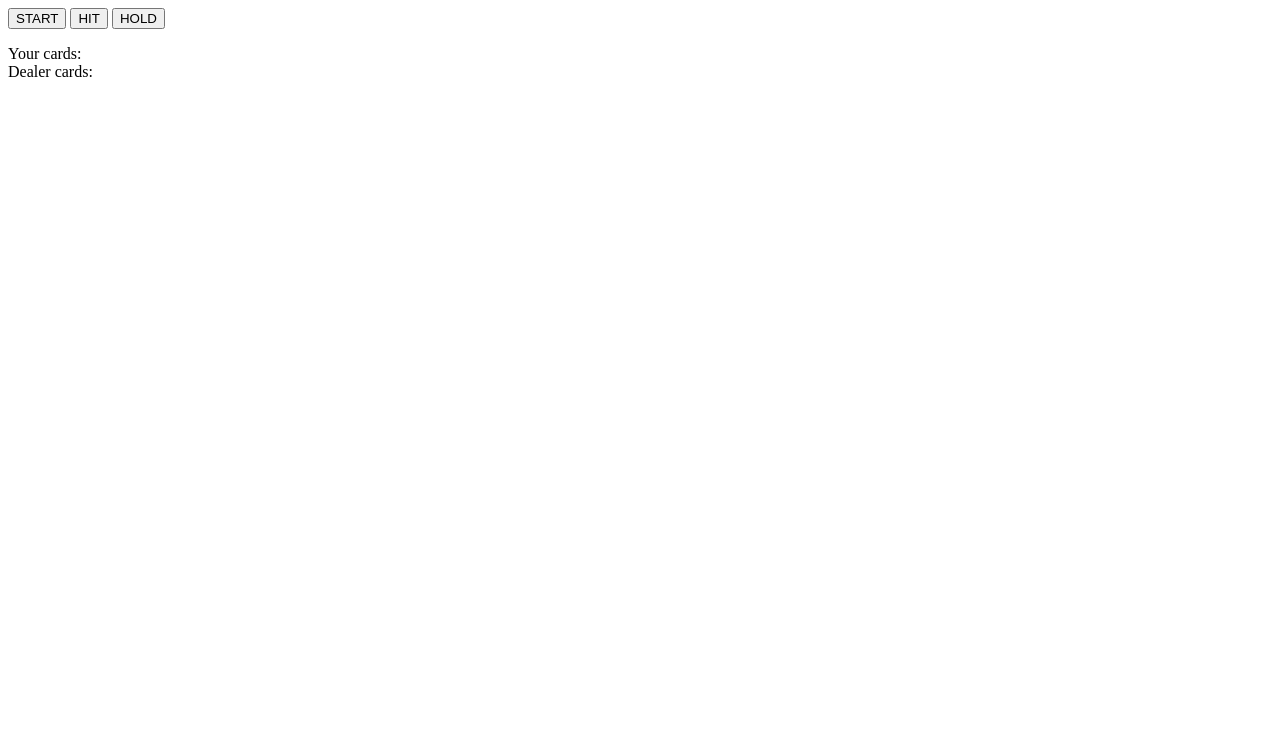
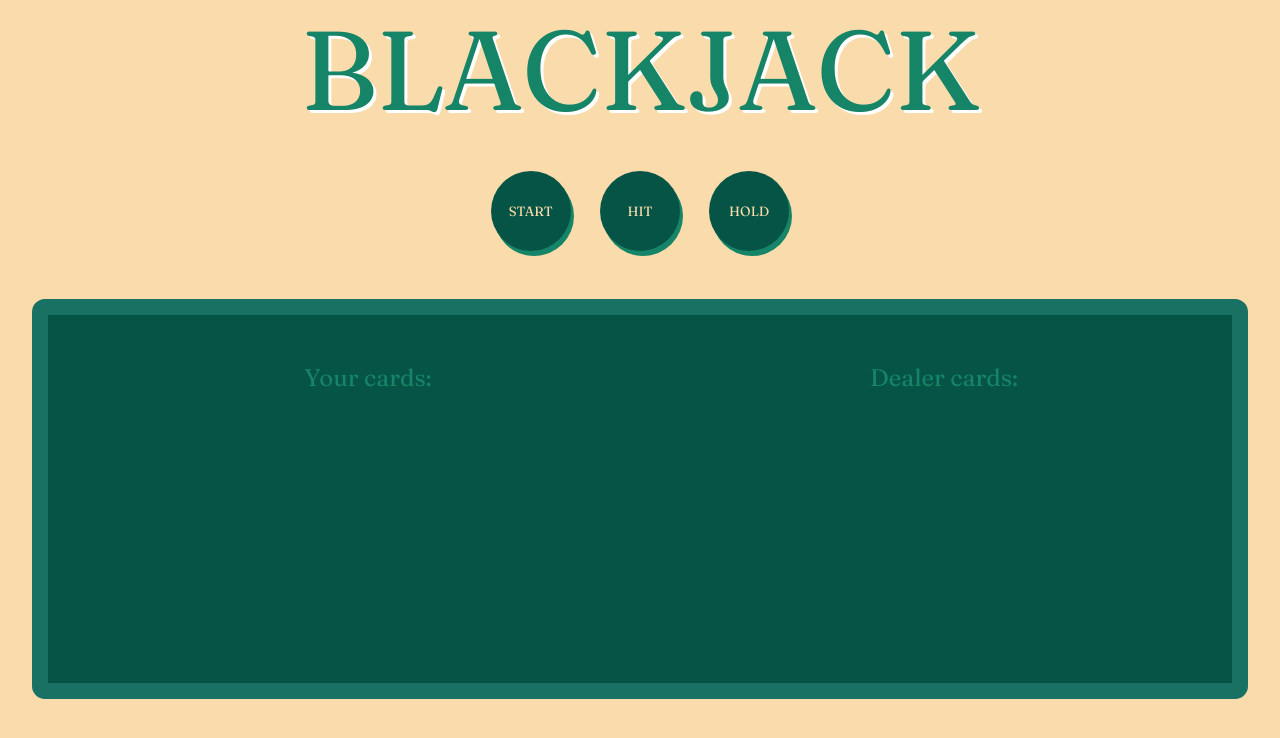
Before and after one commit to chevtong/play-around, a PHP site: page / in a window 1280 px wide. Shown: the top 738 px of the page. Run offline with PHP 8.4, Linux system fonts and the light colour scheme.

Commit message:
Add styling

```diff
--- a/Starter-packs/3.Blackjack/classes/user.php
+++ b/Starter-packs/3.Blackjack/classes/user.php
@@ -29,16 +29,6 @@ class User extends Blackjack
             $this->blackJackAnnounce = "User BlackJack";
         }
     }
-    public function cardDisplay()
-    {
-    //    if ($this->cardArray == 1){
-    //         $this->cardImg = "<img src='./img/' alt=''>";
-    //    }
-            foreach($this->cardArray as $card){
-                return $card;
-                //"<img src='{$card}./img/' alt=''>";
-            }
-    }
 }
 
 
--- a/Starter-packs/3.Blackjack/index.php
+++ b/Starter-packs/3.Blackjack/index.php
@@ -102,21 +102,15 @@ if (!empty($_POST["userDecision"])){
             echo "ERROR";
     }
 
-    echo '<h2>$computer</h2>';
-    echo "<pre>";
-    var_dump($computer);
-    echo "</pre>";
-    echo '<h2>$player</h2>';
-    echo "<pre>";
-    var_dump($player);
-    echo "</pre>";
+    // echo '<h2>$computer</h2>';
+    // echo "<pre>";
+    // var_dump($computer);
+    // echo "</pre>";
+    // echo '<h2>$player</h2>';
+    // echo "<pre>";
+    // var_dump($player);
+    // echo "</pre>";
 }
-
-
-
-
-
-
 
 //session_destroy();
 
--- /dev/null
+++ b/Starter-packs/3.Blackjack/style.css
@@ -0,0 +1,74 @@
+@import url('https://fonts.googleapis.com/css2?family=Fraunces&display=swap');
+*{
+    padding: 0;
+    margin: 0;
+    box-sizing: border-box;
+}
+
+body{
+    background-color: #fadcac;
+    color: #158467;
+    font-family: 'Fraunces', serif;
+}
+
+button{
+    border: none;
+    outline: none;
+    background-color: #065446;
+    font-family: 'Fraunces', serif;
+    color: #fadcac;
+    width: 5rem;
+    height: 5rem;
+    border-radius: 50%;
+    box-shadow: 3px 5px #158467;
+    margin: 0 .8rem;
+
+}
+button:disabled{
+    opacity: .5;
+}
+
+img{
+    width: 6rem;
+    margin: 0.5rem;
+}
+
+h1{
+    font-size: 7rem;
+    font-weight: bold;
+    text-align: center;
+    text-shadow: 3px 3px white;
+    text-transform: uppercase;
+}
+h4{
+    font-size: 2rem;
+    text-align: center;
+    text-shadow: 1px 1px #197163;
+    margin: 1rem;
+}
+p{
+    font-size: 1.5rem;
+}
+
+
+.btn-area {
+    width: 50%;
+    margin: auto;
+    display: flex;
+    justify-content: space-evenly;
+    padding: 2rem;
+}
+
+.card-table{
+    display: grid;
+    grid-template-columns: 50% 50%;
+    grid-gap: 2rem;
+    justify-items: center;
+    padding: 3rem;
+    background-color: #065446;
+    height: 400px;
+    width: 95%;
+    margin: auto;
+    border: 1rem solid #197163;
+    border-radius: 13px;
+}
--- a/Starter-packs/3.Blackjack/view.php
+++ b/Starter-packs/3.Blackjack/view.php
@@ -4,18 +4,18 @@
     <meta charset="UTF-8">
     <meta name="viewport" content="width=device-width, initial-scale=1.0">
     <title>Casino royale - Blackjack</title>
+    <link rel="stylesheet" href="style.css">
 
-    <style>
-    img{
-        width: 6rem;
-    }
-    </style>
 </head>
 <body>
 
+<h1>Blackjack</h1>
 
 
+<div class="btn-area">
     <form action="" method="post">
+
+    <!-- //TODO: user blackjack -> restart btn not come up , modify display msg -->
 
         <?php if (empty($_POST["userDecision"])){ // display the START button if $post is empty
             echo "<button name='userDecision' value='start'>START</button>";
@@ -34,55 +34,32 @@
             echo "disabled"; } //set disable to HOLD if result is out?>>HOLD</button>
 
     </form>
+</div>
+
+<!-- display compare result -->
+<h4><?php if(!empty($player->result)) {?>
+ <?php echo $player->result;} ?>
+</h4>
 
 <!-- display if computer/player get blackjack -->
-<p><?php if(!empty($player->blackJackAnnounce)) {echo $player->blackJackAnnounce;}?></p>
+<?php if(!empty($player->blackJackAnnounce)) {?>
+    <h4> <?php echo $player->blackJackAnnounce;}?></h4>
 
-<!-- display player cards -->
-<p><?php if(!empty($player->cardArray)) { ?>
-
-    <span> Your Cards: </span>
-
-    <?php foreach ($player->cardArray as $card) {echo $card . " ";}
-}?></p>
-
-<!-- display player totalValue -->
-<p><?php if(!empty($player->totalValueUser)) { ?>
-
-    <span> Your Cards' Total Value: </span>
-
-<?php echo $player->totalValueUser; }?></p>
-
-<!-- display compare result -->
-<p><?php if(!empty($player->result)) {echo $player->result;}?></p>
-
-<!-- display computer cards when result come up -->
-<p><?php if(!empty($player->result)) { ?>
-
-    <span> Computer Cards: </span>
-
-<?php foreach ($computer->cardArray as $card) {echo $card . " ";}
-}?></p>
-
-<!-- display computer totalValue when result come up -->
-<p><?php if(!empty($player->result)) {?>
-
-    <span>Dealer Cards' Total Value: </span>
-
-<?php echo $computer->totalValueComputer;}?>
-</p>
-
+<div class="card-table">
     <!-- display player cards img -->
-<div>Your cards: <?php if(!empty($player->cardArray)){
+    <div>
+        <p>Your cards: </p>
+        <?php if(!empty($player->cardArray)){
         foreach ($player->cardArray as $card) {
             echo "<img src='./img/{$card}.jpg' alt='{$card}'>";
         }}?>
     </div>
 
-<!-- display computer cards img, first show the back of the card-->
+    <!--TODO: display computer cards img, first show the back of the card-->
     <!-- show the value of cards when the $player->result is out -->
-<div>Dealer cards: <?php
-    if (!empty($computer->cardArray) && !empty($player->result)){
+    <div>
+        <p>Dealer cards:</p>
+        <?php if (!empty($computer->cardArray) && !empty($player->result)){
             foreach ($computer->cardArray as $card) {
                 echo "<img src='./img/{$card}.jpg' alt='{$card}'>";
             }
@@ -90,8 +67,36 @@
             foreach ($computer->cardArray as $card) {
                 echo "<img src='./img/cardback.jpg' alt='cardback'>";
             }
+
         }?>
     </div>
+
+    <div class="player-cards">
+        <!-- display player totalValue -->
+        <p><?php if(!empty($player->totalValueUser)) { ?>
+
+            <span> Your Cards' Total Value: </span>
+
+        <?php echo $player->totalValueUser; }?></p>
+    </div>
+
+    <!-- display computer totalValue when result come up -->
+    <div class="computer-card">
+        <p><?php if(!empty($player->result)) {?>
+
+            <span>Dealer Cards' Total Value: </span>
+
+        <?php echo $computer->totalValueComputer;}?>
+        </p>
+    </div>
+
+</div>
+
+
+
+
+
+
 
 
 </body>
```
Lines whose indentation alone changed are shown as unchanged.
